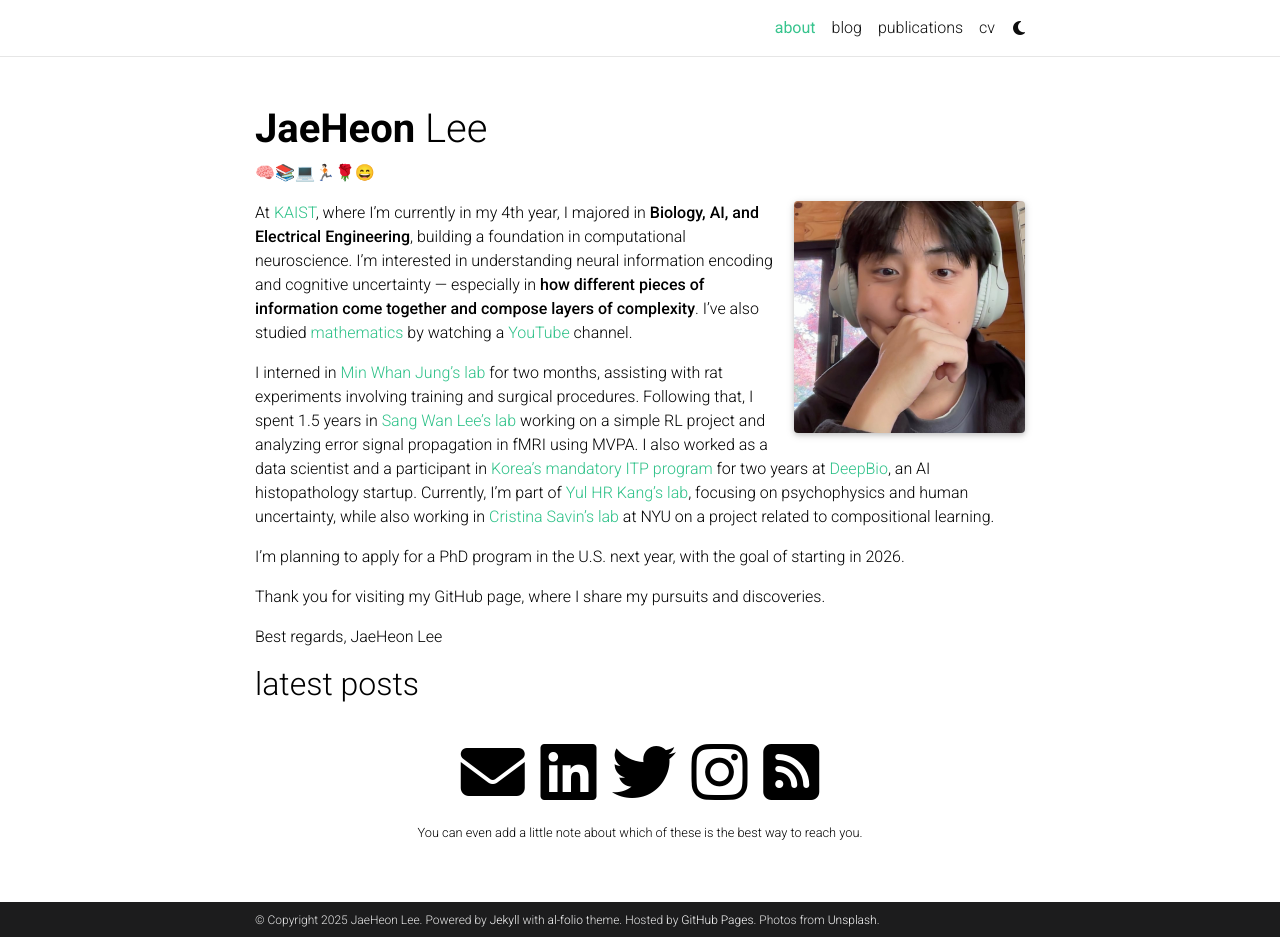
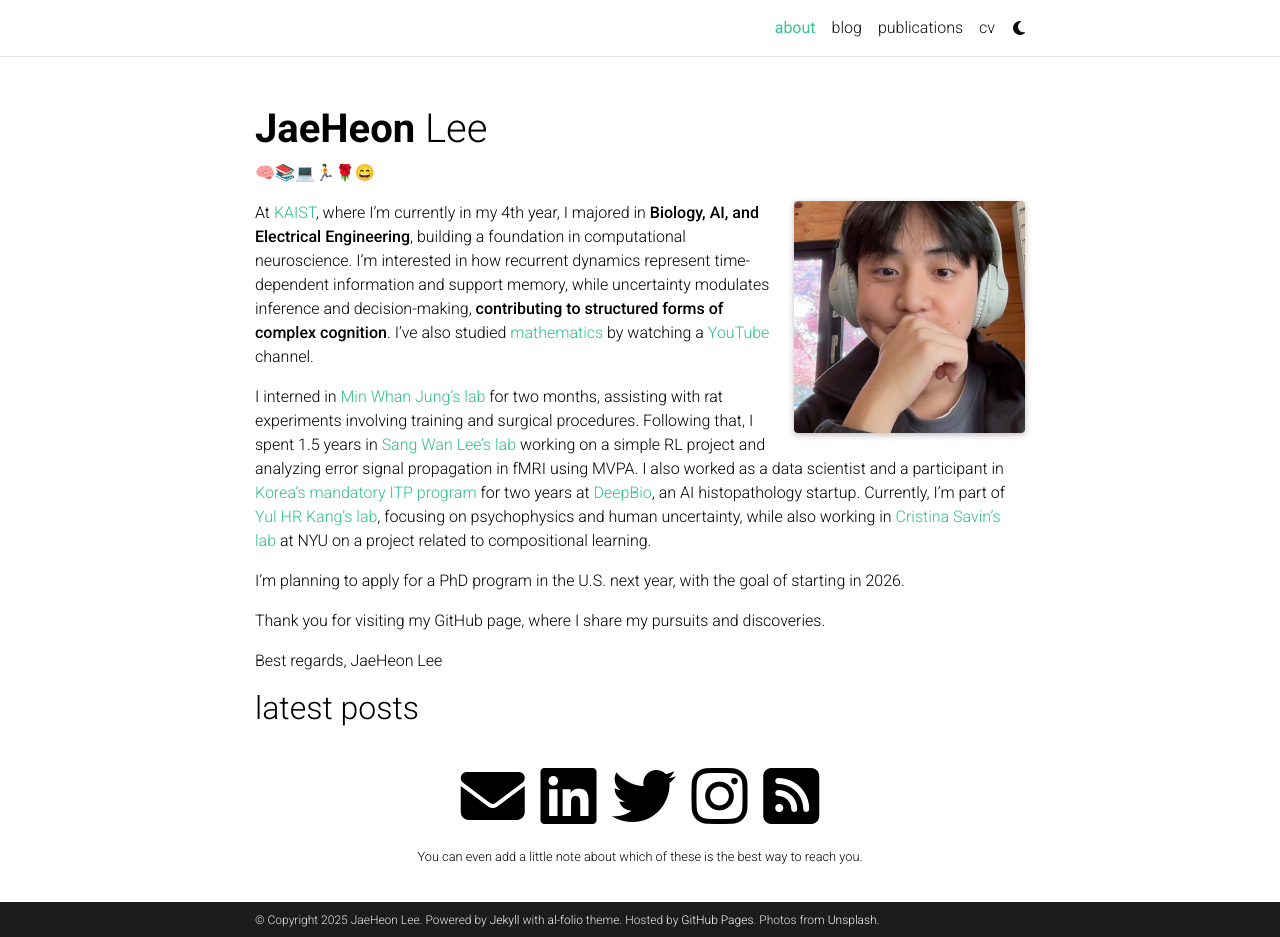
Before and after one commit to jaeheon-lee486/jaeheon-lee486.github.io, a Jekyll site: the page built from _pages/about.md, in a window 1280 px wide and 937 px high. Built offline with Jekyll 4.4.1, drawn with Linux system fonts in a browser that asks for light colours; full-size pictures stand in for the smaller copies a plugin makes; comment, search, counter and statistics services are not loaded; a style sheet for code colours, icons or effects is not loaded.

Commit message:
modify intro

```diff
--- a/_pages/about.md
+++ b/_pages/about.md
@@ -17,7 +17,7 @@
 social: true  # includes social icons at the bottom of the page
 ---
 
-At [KAIST](http://kaist.ac.kr), where I'm currently in my 4th year, I majored in **Biology, AI, and Electrical Engineering**, building a foundation in computational neuroscience. I'm interested in understanding neural information encoding and cognitive uncertainty — especially in **how different pieces of information come together and compose layers of complexity**. I've also studied [mathematics](https://velog.io/@jaeheon-lee/series/Math) by watching a [YouTube](https://www.youtube.com/@enjoyingmath9346) channel.
+At [KAIST](http://kaist.ac.kr), where I'm currently in my 4th year, I majored in **Biology, AI, and Electrical Engineering**, building a foundation in computational neuroscience. I'm interested in how recurrent dynamics represent time-dependent information and support memory, while uncertainty modulates inference and decision-making, **contributing to structured forms of complex cognition**. I've also studied [mathematics](https://velog.io/@jaeheon-lee/series/Math) by watching a [YouTube](https://www.youtube.com/@enjoyingmath9346) channel.
 
 I interned in [Min Whan Jung's lab](https://sites.google.com/site/systemsneurolaboratory/) for two months, assisting with rat experiments involving training and surgical procedures. Following that, I spent 1.5 years in [Sang Wan Lee's lab](https://aibrain.kaist.ac.kr/) working on a simple RL project and analyzing error signal propagation in fMRI using MVPA. I also worked as a data scientist and a participant in [Korea's mandatory ITP program](https://en.wikipedia.org/wiki/Supplementary_service_in_South_Korea) for two years at [DeepBio](http://deepbio.co.kr), an AI histopathology startup. Currently, I'm part of [Yul HR Kang's lab](https://yulkanglab.org/), focusing on psychophysics and human uncertainty, while also working in [Cristina Savin's lab](https://csavin.wixsite.com/savinlab/research) at NYU on a project related to compositional learning.
 
```
